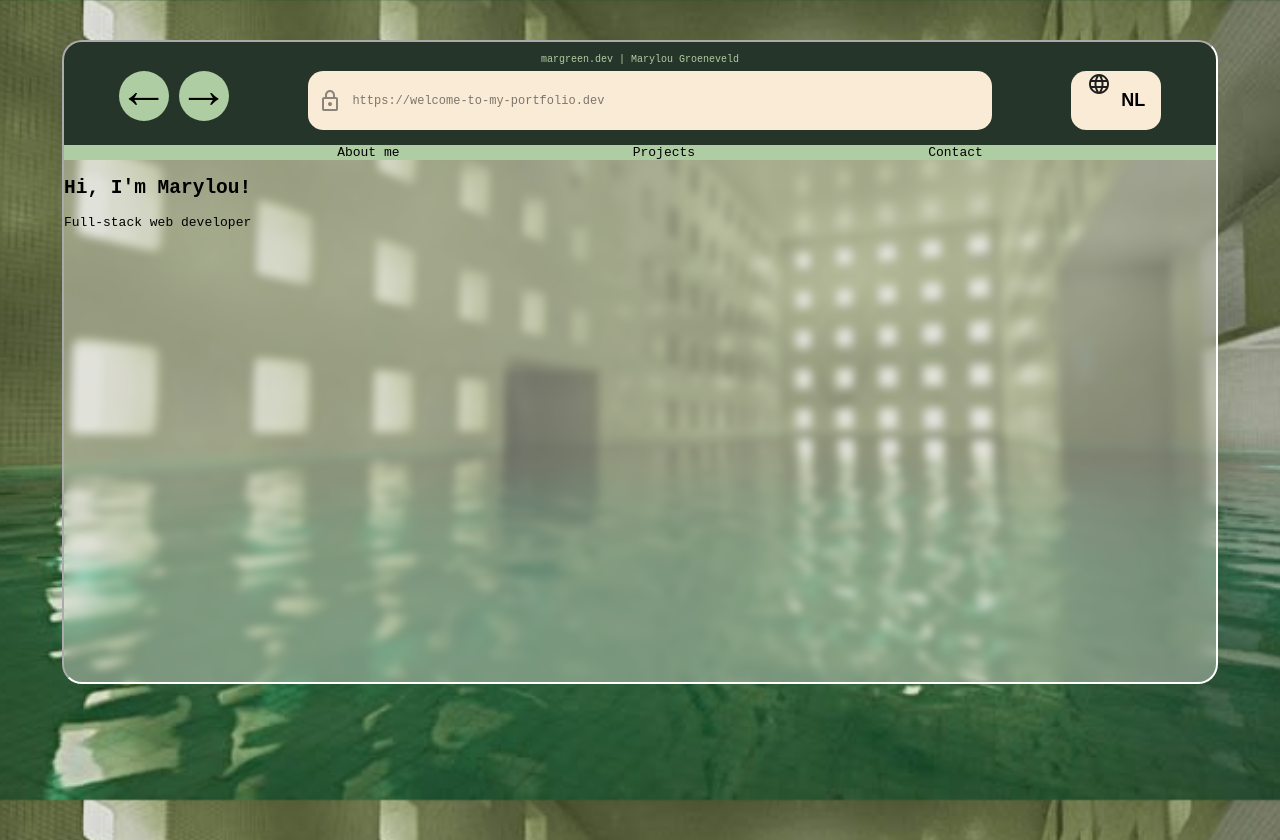
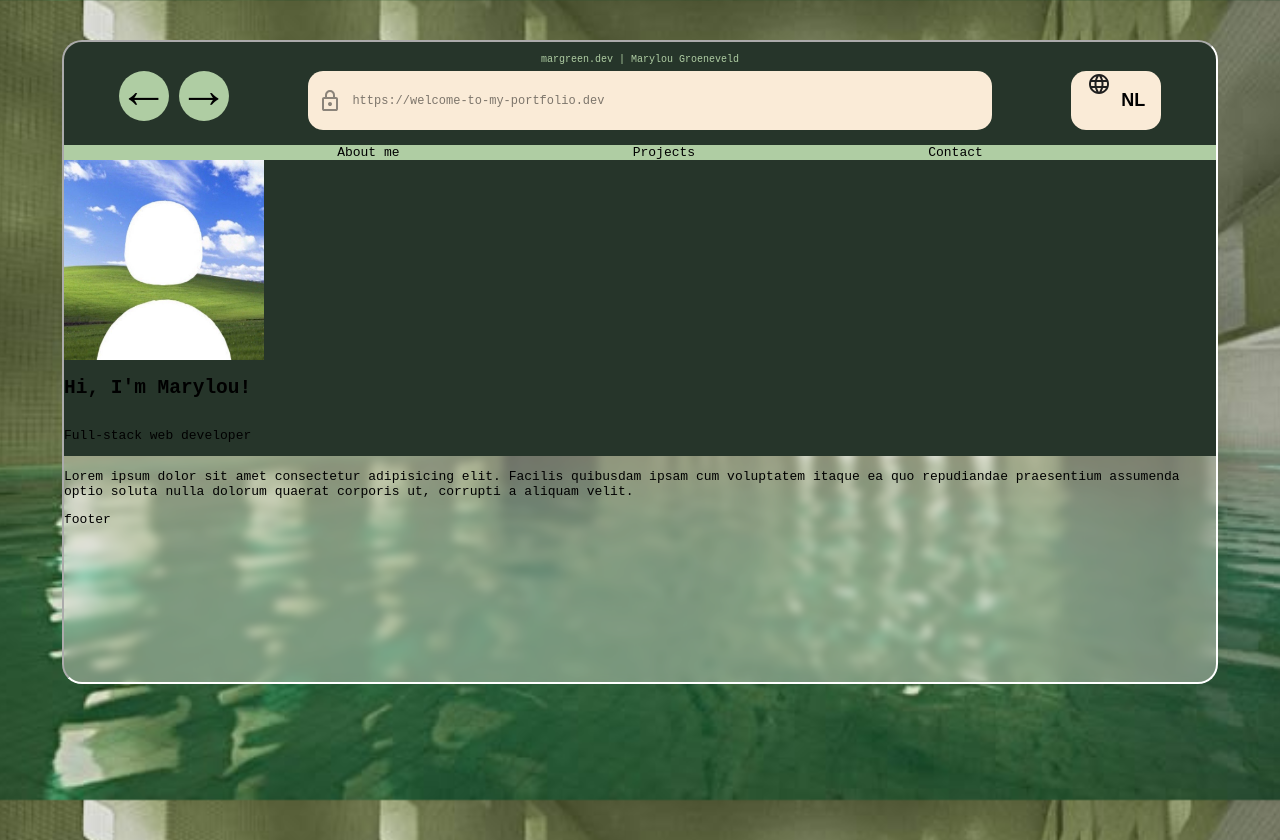
Before and after one commit to MarGreenDev/margreendev-portfolio, a React (Vite) app: page / in a window 1280 px wide. Built offline with nearby package versions, Linux system fonts and the light colour scheme.

Commit message:
create sidebar component

```diff
--- a/src/App.jsx
+++ b/src/App.jsx
@@ -1,5 +1,6 @@
 import { useTranslation } from "react-i18next"
 import Nav from "./components/nav";
+import Sidebar from "./components/sidebar";
 
 function App() {
   const { t, i18n } = useTranslation();
@@ -10,7 +11,7 @@ function App() {
   }
 
   return (
-    <main className="browser">
+    <div className="browser">
       <header className="browser-bar">
 
         <h1>margreen.dev | Marylou Groeneveld</h1>
@@ -38,17 +39,22 @@ function App() {
 
       <Nav />
 
-      <div className="browser-content">
-        <aside>
-          <h2>{t("sidebar.title")}</h2>
-          <p>{t("sidebar.description")}</p>
+      <div className="browser-body">
 
-        </aside>
+        <div className="browser-content">
+
+          < Sidebar />
+
+          <main>
+            <p>Lorem ipsum dolor sit amet consectetur adipisicing elit. Facilis quibusdam ipsam cum voluptatem itaque ea quo repudiandae praesentium assumenda optio soluta nulla dolorum quaerat corporis ut, corrupti a aliquam velit.</p>
+          </main>
+        </div>
+
+        <footer>
+          footer
+        </footer>
       </div>
-
-
-
-    </main>
+    </div>
   )
 }
 
--- /dev/null
+++ b/src/components/sidebar.jsx
@@ -0,0 +1,17 @@
+import { useTranslation } from "react-i18next";
+import profilePhoto from "../assets/default-pfp.jpeg";
+
+export default function Sidebar() {
+
+    const { t } = useTranslation();
+
+    return (
+        <aside className="info-section">
+            <img src={profilePhoto} alt="profile photo" />
+            <h2>{t("sidebar.title")}</h2>
+            <p>{t("sidebar.description")}</p>
+
+        </aside>
+
+    )
+}
--- a/src/index.css
+++ b/src/index.css
@@ -128,3 +128,13 @@ nav ul {
 
   list-style-type: none;
 }
+
+aside {
+  display: flex;
+  flex-direction: column;
+  background-color: var(--primary-color);
+}
+
+aside img {
+  width: 200px;
+}
```
Also changed, not shown: src/assets/default-pfp.jpeg (added).
